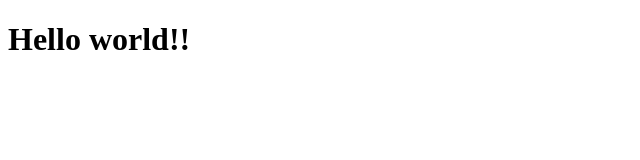
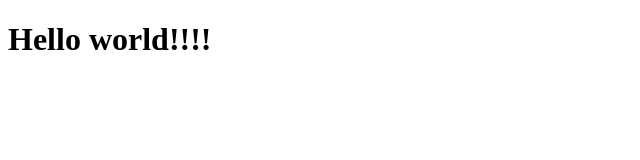
Before and after one commit to pinomaker-hoo/mars-fe-study, a plain HTML site: page index.html in a window 1280 px wide. Shown: the full height of the page, 0-640 px from the left. Drawn offline with Linux system fonts and the light colour scheme.

Commit message:
feat : test

```diff
--- a/index.html
+++ b/index.html
@@ -6,6 +6,6 @@
     <title>Document</title>
   </head>
   <body>
-    <h1>Hello world!!</h1>
+    <h1>Hello world!!!!</h1>
   </body>
 </html>
```
